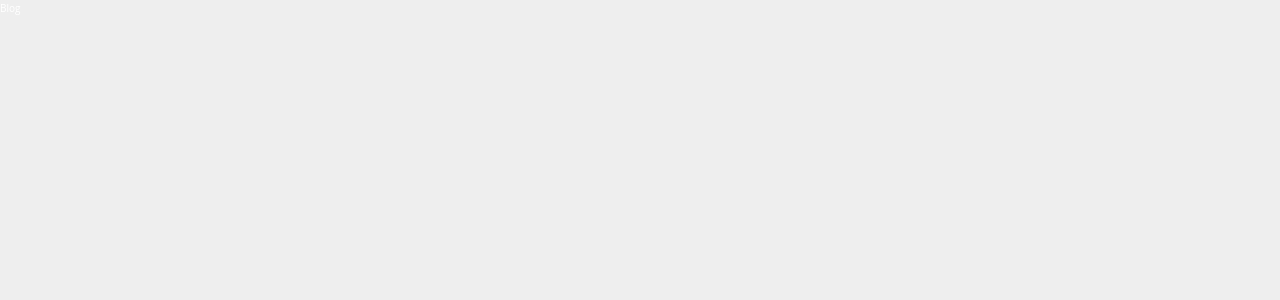
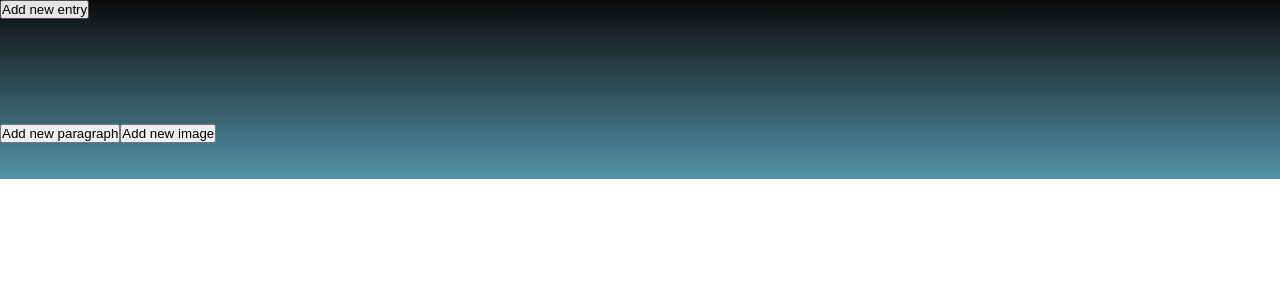
Before and after one commit to mtesluk/portfolio, a React (Create React App) app: page /blog in a window 1280 px wide. Shown: the top 300 px of the page. Built offline with nearby package versions, Linux system fonts and the light colour scheme.

Commit message:
Next views start

```diff
--- a/src/containers/App.tsx
+++ b/src/containers/App.tsx
@@ -6,8 +6,8 @@ import {
   Switch,
 } from 'react-router-dom';
 
-import { Blog } from './Blog';
-import { Forum } from './Forum';
+import { Blog } from './Blog/Blog';
+import { Forum } from './Forum/Forum';
 import { Dashboard } from './Dashboard';
 import { Photos } from '../components/Photos';
 import { Movies } from '../components/Movies';
@@ -17,6 +17,7 @@ class App extends React.Component {
   render() {
 
     return (
+      <div className="container">
         <Router>
           <Switch>
             <Route path="/" exact component={Dashboard} />
@@ -26,6 +27,7 @@ class App extends React.Component {
             <Route path="/movies" component={Movies} />
           </Switch>
         </Router>
+      </div>
     );
   }
 }
--- a/src/containers/Blog.tsx
+++ /dev/null
@@ -1,10 +0,0 @@
-import React from 'react';
-
-
-export class Blog extends React.Component {
-    render() {
-        return (
-            <div>Blog</div>
-        )
-    }
-}
--- /dev/null
+++ b/src/containers/Blog/Blog.scss
@@ -0,0 +1,9 @@
+@import '../../mixins.scss';
+
+.containerr {
+    @include background(#5293a7);
+
+    .content {
+        font-size: 10rem;
+    }
+}
--- /dev/null
+++ b/src/containers/Blog/Blog.tsx
@@ -0,0 +1,17 @@
+import React from 'react';
+import './Blog.scss';
+
+
+export class Blog extends React.Component {
+    render() {
+        return (
+            <div className="containerr">
+                <button>Add new entry</button>
+                <div className="content">
+                <button>Add new paragraph</button>
+                <button>Add new image</button>
+                </div>
+            </div>
+        )
+    }
+}
--- a/src/containers/Dashboard.scss
+++ b/src/containers/Dashboard.scss
@@ -1,7 +1,6 @@
-.container {
+.container__dashboard {
   width:100vw;
   height:100vh;
-  background-color:#fff;
   display:grid;
   grid-template-columns: 1fr 1fr;
 
--- a/src/containers/Dashboard.tsx
+++ b/src/containers/Dashboard.tsx
@@ -1,14 +1,13 @@
 import React from "react";
 import { Link } from 'react-router-dom';
 import './Dashboard.scss';
-// import ReactPlayer from 'react-player'
 
 
 export class Dashboard extends React.Component {
 
   render() {
     return (
-      <div className="container">
+      <div className="container__dashboard">
           <div className="part part--1">
             <Link to="/blog" className="part__link">
               <div className="part__quarter part__quarter--1">
--- a/src/containers/Forum.tsx
+++ b/src/containers/Forum/Forum.tsx
@@ -1,4 +1,6 @@
 import React from 'react';
+import './Forum.scss';
+
 
 export class Forum extends React.Component {
     render() {
--- a/src/index.scss
+++ b/src/index.scss
@@ -15,9 +15,14 @@ html {
 }
 
 body {
+    position: relative;
     color: white;
-  background-color:#eee;
+    min-height: 100vh;
     font-family: 'Open Sans', sans-serif;
     font-weight: 400;
     line-height: 1.6;
 }
+
+#root {
+  height: 100%;
+}
--- /dev/null
+++ b/src/mixins.scss
@@ -0,0 +1,6 @@
+@mixin background($col) {
+    background-image: linear-gradient(rgb(12, 11, 11), $col);
+    background-blend-mode: overlay;
+    background-repeat: no-repeat;
+    background-size: cover;
+}
```
Also changed, not shown: package.json (+4 -6 lines), src/containers/Forum/Forum.scss (added), 1 other file (tests, documents, lock files or other folders). Lines whose indentation alone changed are shown as unchanged.
